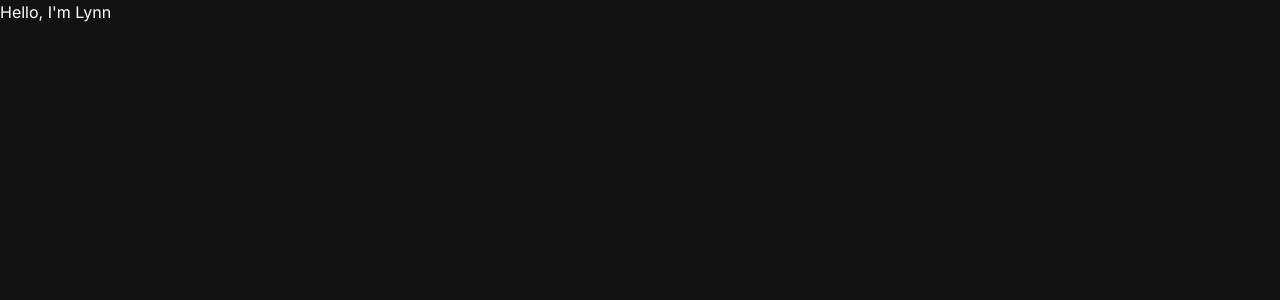
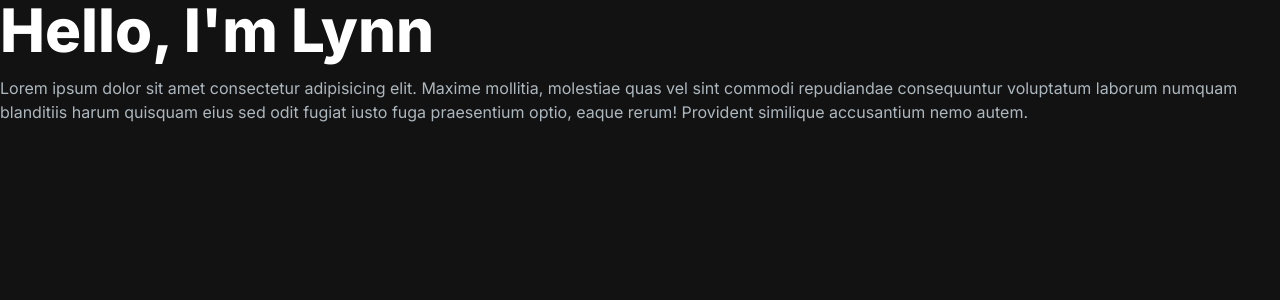
Before and after one commit to sugutlynn/portfolio-website, a Next.js app: page / in a window 1280 px wide. Shown: the top 300 px of the page. Built offline with nearby package versions, Linux system fonts and the light colour scheme.

Commit message:
Hero section

```diff
--- a/app/componets/HeroSection.jsx
+++ b/app/componets/HeroSection.jsx
@@ -4,7 +4,14 @@ import React from "react";
 const HeroSection = () => {
     return (
         <section>
-            <h1 className="text-white">Hello, I'm Lynn</h1>
+            <h1 className="text-white mb-4 text-6xl font-extrabold">Hello, I'm Lynn</h1>
+            <p className="text-[#ADB7BE]">
+            Lorem ipsum dolor sit amet consectetur adipisicing elit. Maxime mollitia,
+molestiae quas vel sint commodi repudiandae consequuntur voluptatum laborum
+numquam blanditiis harum quisquam eius sed odit fugiat iusto fuga praesentium
+optio, eaque rerum! Provident similique accusantium nemo autem.
+
+            </p>
         </section>
      );
 }
```
